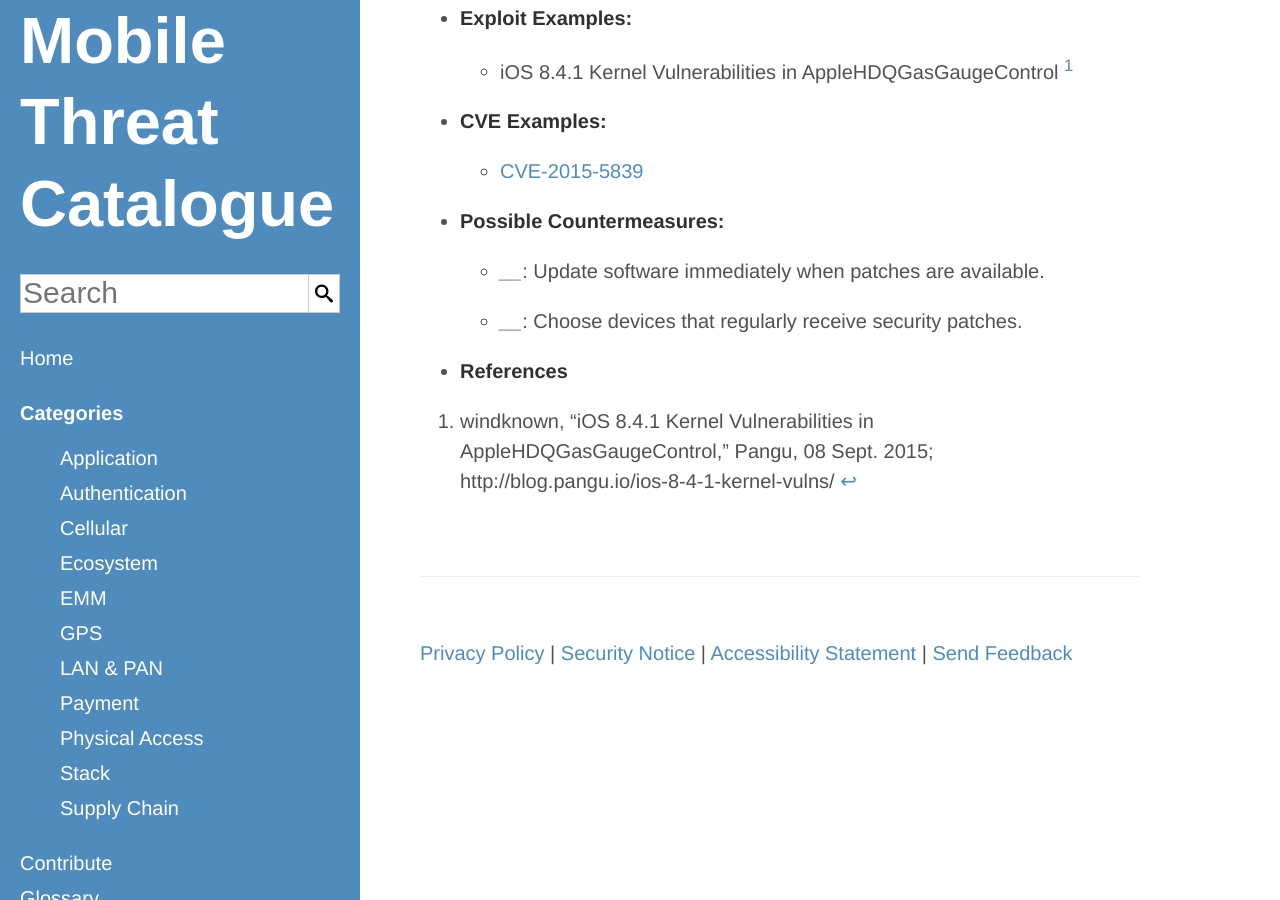
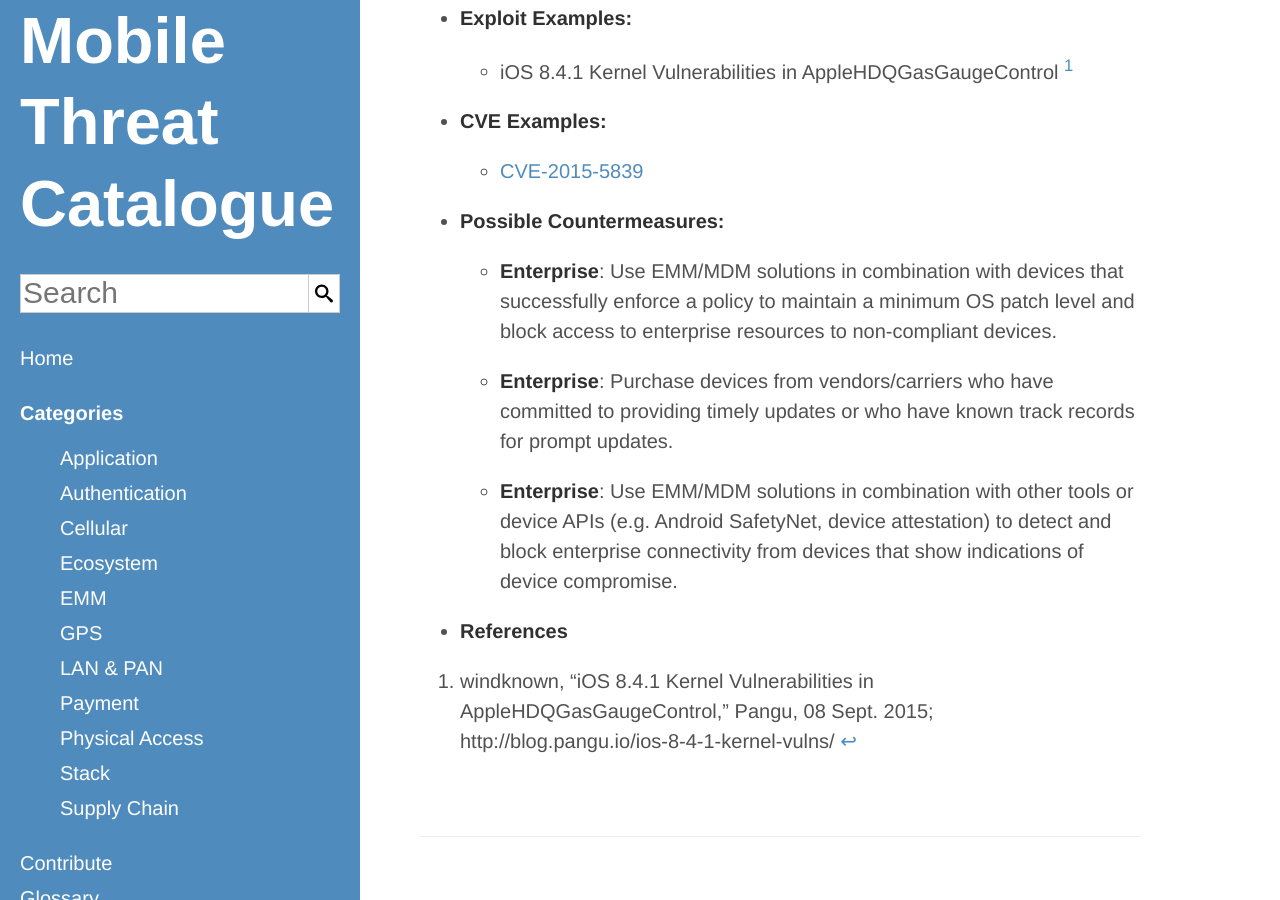
Before and after one commit to usnistgov/mobile-threat-catalogue, a Jekyll site: the page built from _stack-threats/STA-5.md, in a window 1280 px wide and 900 px high, scrolled down 394 px. Built offline with Jekyll 4.4.1, drawn with Linux system fonts in a browser that asks for light colours.

Commit message:
#13: update countermeasures and actors

```diff
--- a/_stack-threats/STA-5.md
+++ b/_stack-threats/STA-5.md
@@ -7,8 +7,10 @@
     ExploitExample: "iOS 8.4.1 Kernel Vulnerabilities in AppleHDQGasGaugeControl [^216]"
     CVEExample: CVE-2015-5839
     PossibleCountermeasures:
-        "Update software immediately when patches are available.":
-            -
-        "Choose devices that regularly receive security patches.":
-            -
+        "Use EMM/MDM solutions in combination with devices that successfully enforce a policy to maintain a minimum OS patch level and block access to enterprise resources to non-compliant devices.":
+            - Enterprise
+        "Purchase devices from vendors/carriers who have committed to providing timely updates or who have known track records for prompt updates.":
+            - Enterprise
+        "Use EMM/MDM solutions in combination with other tools or device APIs (e.g. Android SafetyNet, device attestation) to detect and block enterprise connectivity from devices that show indications of device compromise.":
+            - Enterprise
 ---
```
